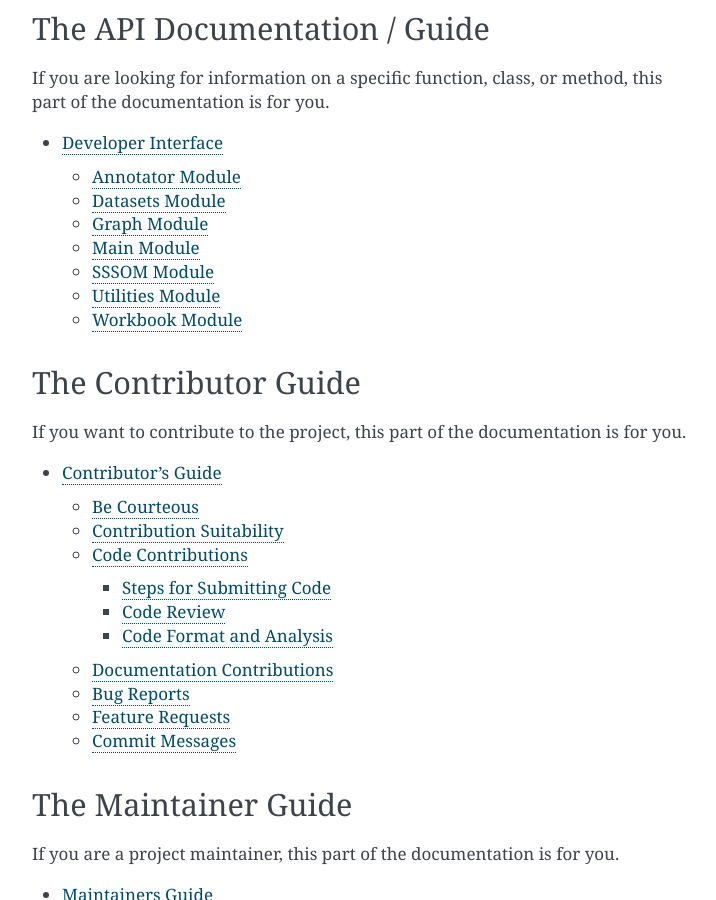
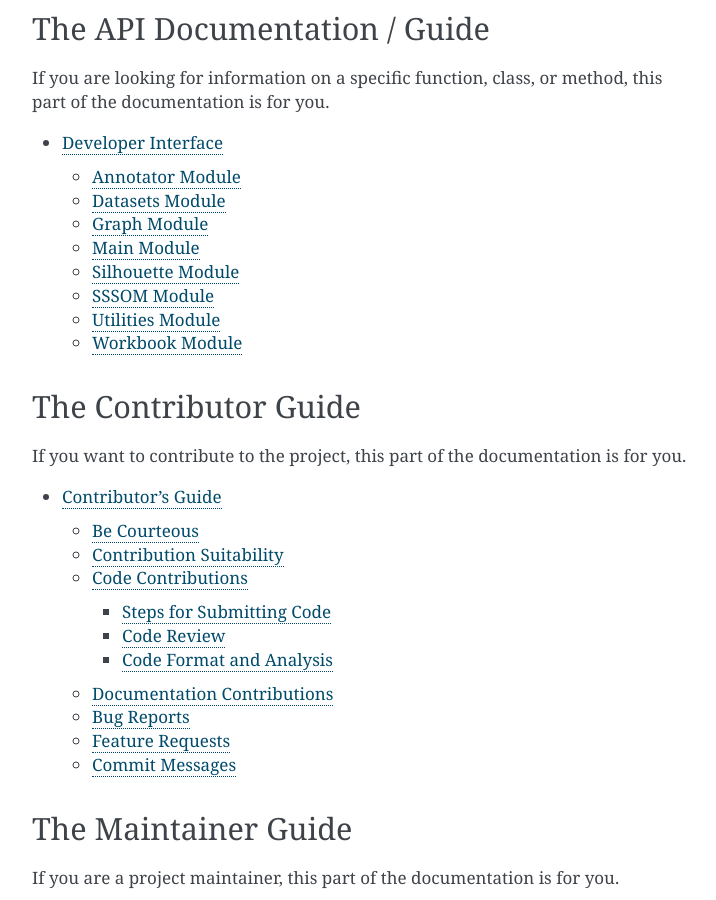
Before and after one commit to EDIorg/spinneret, a Sphinx documentation site: the page built from docs/source/index.rst, in a window 1280 px wide and 900 px high, scrolled down 537 px. Shown: the whole window, without its empty margins (388-1104 px from the left). Built offline with Sphinx 7.4.7, drawn with Linux system fonts in a browser that asks for light colours.

Commit message:
feat: introduce module for shadow metadata generation
Create a new `silhouette` module to encapsulate functions involved in
generating shadow metadata. This module focuses on refining "raw" or
"level-0" metadata to enable specific applications that are not feasible
with the original metadata.

Shadow metadata is a nascent concept we implement here for prototyping
purposes only.

```diff
--- a/docs/source/user/api.rst
+++ b/docs/source/user/api.rst
@@ -27,6 +27,12 @@ Main Module
 .. automodule:: spinneret.main
    :members:
 
+Silhouette Module
+-----------------
+
+.. automodule:: spinneret.silhouette
+   :members:
+
 SSSOM Module
 ------------
 
```
Also changed, not shown: 1 other file.
